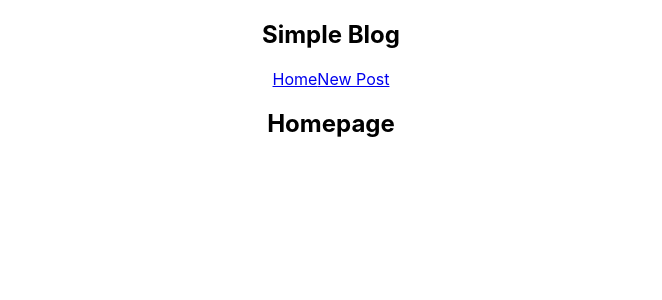
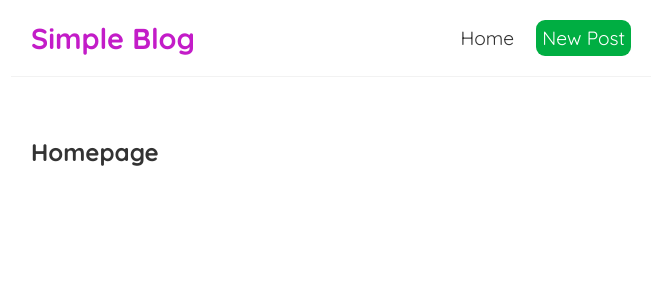
Before and after one commit to yuliannydev/Simple-Blog-With-React, a React (Create React App) app: page / in a window 1280 px wide. Shown: the top 300 px of the page, without its empty margins (309-971 px from the left). Built offline with nearby package versions, Linux system fonts and the light colour scheme; the HTML template or start-up script is replaced by a standard one.

Commit message:
:lipstick: Update styles

```diff
--- a/src/App.css
+++ /dev/null
@@ -1,38 +0,0 @@
-.App {
-  text-align: center;
-}
-
-.App-logo {
-  height: 40vmin;
-  pointer-events: none;
-}
-
-@media (prefers-reduced-motion: no-preference) {
-  .App-logo {
-    animation: App-logo-spin infinite 20s linear;
-  }
-}
-
-.App-header {
-  background-color: #282c34;
-  min-height: 100vh;
-  display: flex;
-  flex-direction: column;
-  align-items: center;
-  justify-content: center;
-  font-size: calc(10px + 2vmin);
-  color: white;
-}
-
-.App-link {
-  color: #61dafb;
-}
-
-@keyframes App-logo-spin {
-  from {
-    transform: rotate(0deg);
-  }
-  to {
-    transform: rotate(360deg);
-  }
-}
--- a/src/App.js
+++ b/src/App.js
@@ -1,4 +1,3 @@
-import './App.css';
 import Home from './components/Home';
 import Navbar from './components/Navbar';
 
@@ -11,7 +10,7 @@
       <Home />
       </div>
     </div>
-  );
+  )
 }
 
 export default App;
--- a/src/components/Navbar.jsx
+++ b/src/components/Navbar.jsx
@@ -4,7 +4,11 @@
             <h1>Simple Blog</h1>
             <div className="links">
                 <a href="/">Home</a>
-                <a href="/create">New Post</a>
+                <a href="/create" style={{
+                    color: "white",
+                    backgroundColor: "#00ae42",
+                    borderRadius: "9px"
+                }}>New Post</a>
             </div>
         </nav>
     )
--- a/src/index.css
+++ b/src/index.css
@@ -1,13 +1,37 @@
-body {
+@import url('https://fonts.googleapis.com/css2?family=Quicksand:wght@300;400;500;600;700&display=swap');
+
+/* base styles */
+* {
   margin: 0;
-  font-family: -apple-system, BlinkMacSystemFont, 'Segoe UI', 'Roboto', 'Oxygen',
-    'Ubuntu', 'Cantarell', 'Fira Sans', 'Droid Sans', 'Helvetica Neue',
-    sans-serif;
-  -webkit-font-smoothing: antialiased;
-  -moz-osx-font-smoothing: grayscale;
+  font-family: "Quicksand";
+  color: #333;
 }
-
-code {
-  font-family: source-code-pro, Menlo, Monaco, Consolas, 'Courier New',
-    monospace;
+.navbar {
+  font-size: 1.2rem;
+  padding: 20px;
+  display: flex;
+  align-items: center;
+  max-width: 600px;
+  margin: 0 auto;
+  border-bottom: 1px solid #f2f2f2;
 }
+.navbar h1 {
+  /* color: #eb35f1; */
+  color: #c31cc8;
+}
+.navbar .links {
+  margin-left: auto;
+}
+.navbar a {
+  margin-left: 16px;
+  text-decoration: none;
+  padding: 6px;
+}
+.navbar a:hover {
+  color: #c31cc8;
+}
+.content {
+  max-width: 600px;
+  margin: 40px auto;
+  padding: 20px;
+}
```
